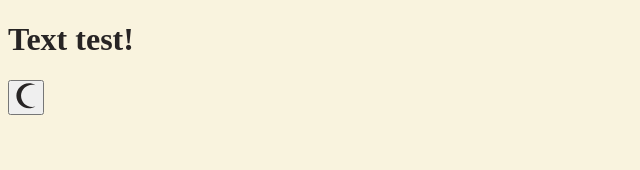
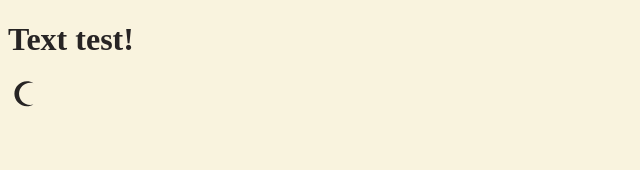
Before and after one commit to dag-szad/Portfolio, a React (Vite) app: page / in a window 1280 px wide. Shown: the top 170 px of the page, without its empty margins (0-640 px from the left). Built offline with nearby package versions, Linux system fonts and the light colour scheme.

Commit message:
feat: update toggle button styles

```diff
--- a/src/App.jsx
+++ b/src/App.jsx
@@ -1,6 +1,8 @@
 import React, { useState, useEffect } from 'react';
 import { ThemeProvider } from 'styled-components';
 import { lightTheme, darkTheme, GlobalStyles } from './theme.js';
+
+import { ToggleThemeButton } from './styles/Button.styled.jsx';
 
 import moonIcon from './assets/moon.svg';
 import sunIcon from './assets/sun.svg';
@@ -33,13 +35,13 @@ const App = () => {
       <>
         <GlobalStyles />
         <h1>Text test!</h1>
-        <button onClick={toggleTheme}>
+        <ToggleThemeButton onClick={toggleTheme}>
           {isDarkTheme ? (
             <img src={sunIcon} alt="Light theme icon" />
           ) : (
             <img src={moonIcon} alt="Dark theme icon" />
           )}
-        </button>
+        </ToggleThemeButton>
       </>
     </ThemeProvider>
   );
--- /dev/null
+++ b/src/styles/Button.styled.jsx
@@ -0,0 +1,11 @@
+import styled from 'styled-components';
+
+const ToggleThemeButton = styled.button`
+  background: none;
+  border: none;
+  outline: none;
+
+  cursor: pointer;
+`;
+
+export { ToggleThemeButton };
```
